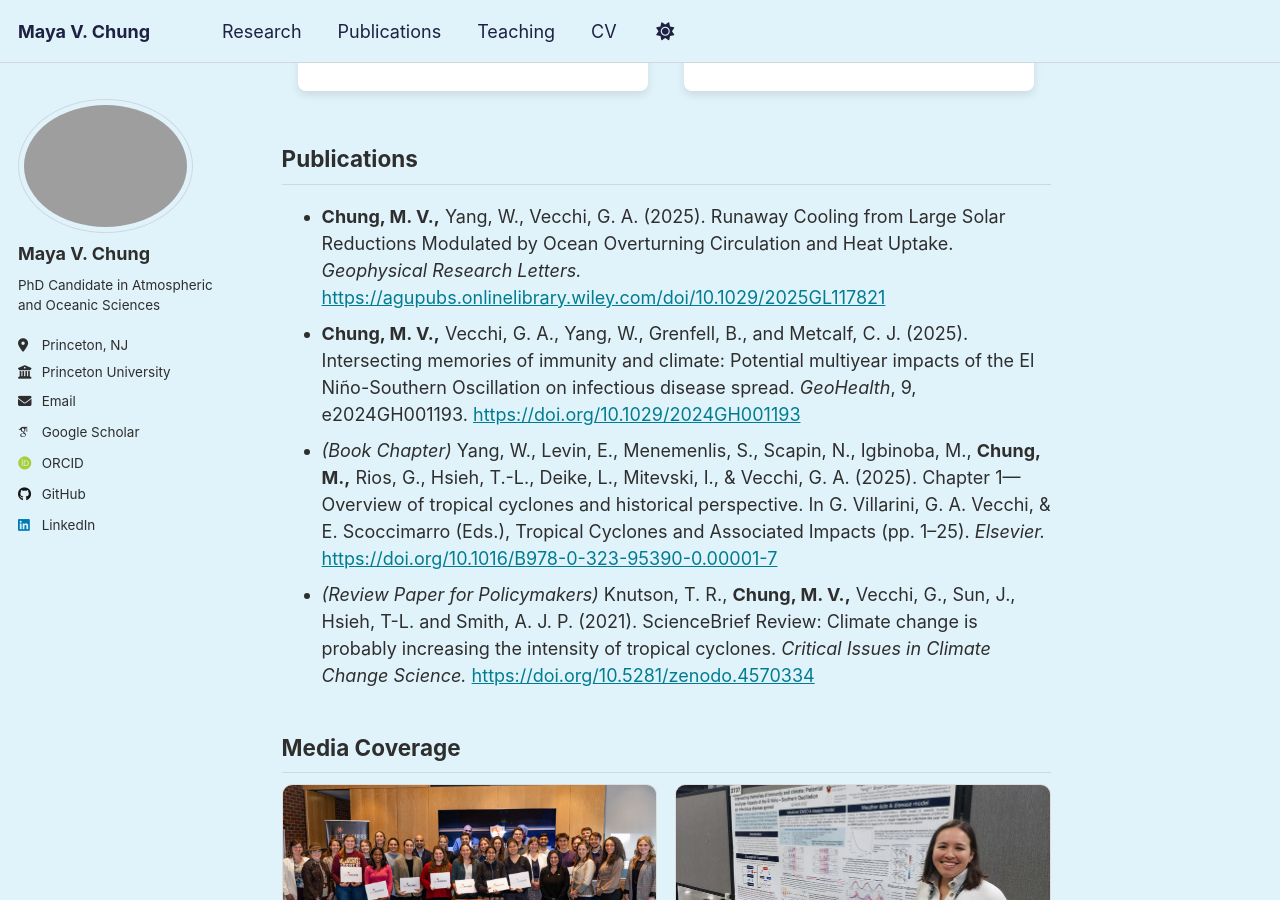
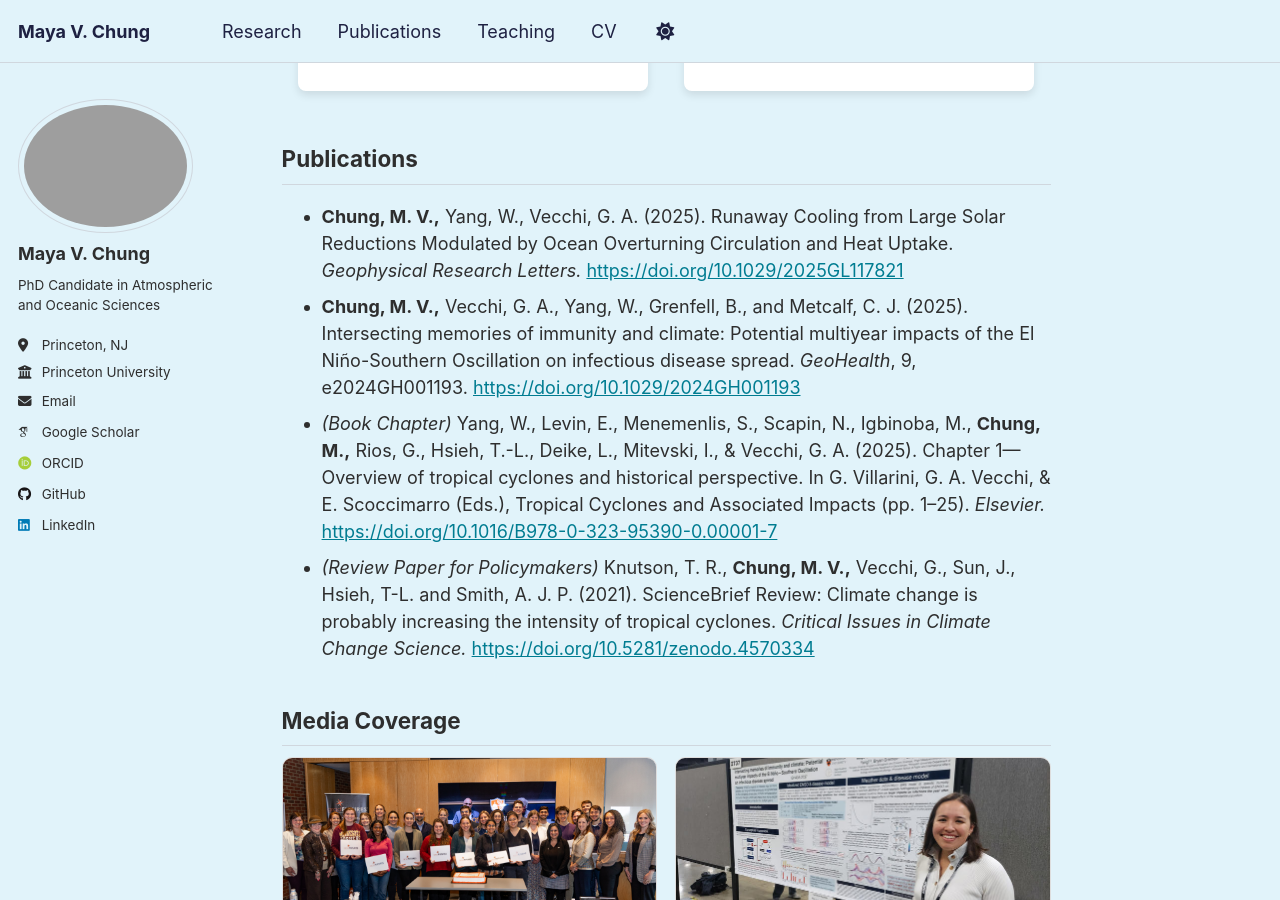
Before and after one commit to mayavchung/mayavchung.github.io, a Jekyll site: the page built from _pages/about.md, in a window 1280 px wide and 900 px high, scrolled down 1143 px. Built offline with Jekyll 4.4.1, drawn with Linux system fonts in a browser that asks for light colours; some web fonts are replaced; a script that is not in the unit is left out; part of the change alters nothing that is shown.

Commit message:
Update about.md

```diff
--- a/_pages/about.md
+++ b/_pages/about.md
@@ -39,7 +39,7 @@ For the latest research updates, visit my [Google Scholar](https://scholar.googl
 </div>
 
 ## Publications
-* **Chung, M. V.,** Yang, W., Vecchi, G. A. (2025). Runaway Cooling from Large Solar Reductions Modulated by Ocean Overturning Circulation and Heat Uptake. _Geophysical Research Letters._ [https://agupubs.onlinelibrary.wiley.com/doi/10.1029/2025GL117821](https://agupubs.onlinelibrary.wiley.com/doi/10.1029/2025GL117821)
+* **Chung, M. V.,** Yang, W., Vecchi, G. A. (2025). Runaway Cooling from Large Solar Reductions Modulated by Ocean Overturning Circulation and Heat Uptake. _Geophysical Research Letters._ [https://doi.org/10.1029/2025GL117821](https://doi.org/10.1029/2025GL117821)
 * **Chung, M. V.,** Vecchi, G. A., Yang, W., Grenfell, B., and Metcalf, C. J. (2025). Intersecting memories of immunity and climate: Potential multiyear impacts of the El Niño-Southern Oscillation on infectious disease spread. _GeoHealth_, 9, e2024GH001193. [https://doi.org/10.1029/2024GH001193](https://doi.org/10.1029/2024GH001193)
 * _(Book Chapter)_ Yang, W., Levin, E., Menemenlis, S., Scapin, N., Igbinoba, M., **Chung, M.,** Rios, G., Hsieh, T.-L., Deike, L., Mitevski, I., & Vecchi, G. A. (2025). Chapter 1—Overview of tropical cyclones and historical perspective. In G. Villarini, G. A. Vecchi, & E. Scoccimarro
 (Eds.), Tropical Cyclones and Associated Impacts (pp. 1–25). _Elsevier._ [https://doi.org/10.1016/B978-0-323-95390-0.00001-7](https://doi.org/10.1016/B978-0-323-95390-0.00001-7)
```
